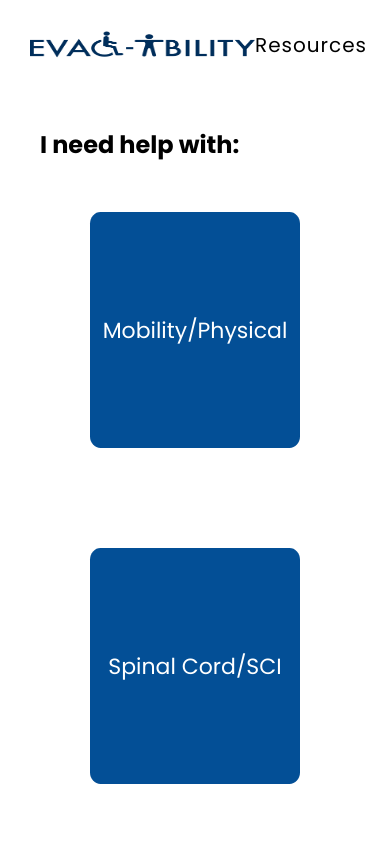
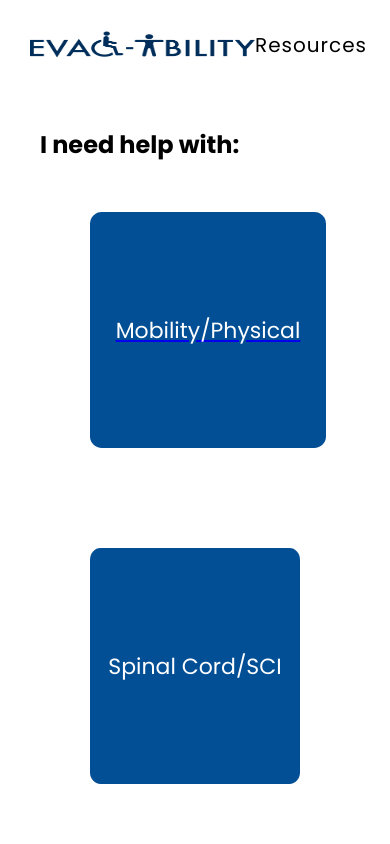
Before and after one commit to jensusan/hackHERthon-frontend, a React (Create React App) app: page /categories in a window 390 px wide. Shown: the top 844 px of the page. Built offline with nearby package versions, Linux system fonts and the light colour scheme.

Commit message:
added link to mobility page

```diff
--- a/src/pages/Categories/Categories.js
+++ b/src/pages/Categories/Categories.js
@@ -1,13 +1,16 @@
 import {Wrapper, Content} from './Categories-styles';
+import { Link } from 'react-router-dom';
 
 const Categories = () => {
     return (
         <Wrapper>
            <h2>I need help with:</h2>
            <Content>
+               <Link to='/mobility'>
                <div className='box'>
                 <p>Mobility/Physical</p>
                </div>
+               </Link>
                 <div className='box'>
                 <p>Spinal Cord/SCI</p>
                </div>
```
